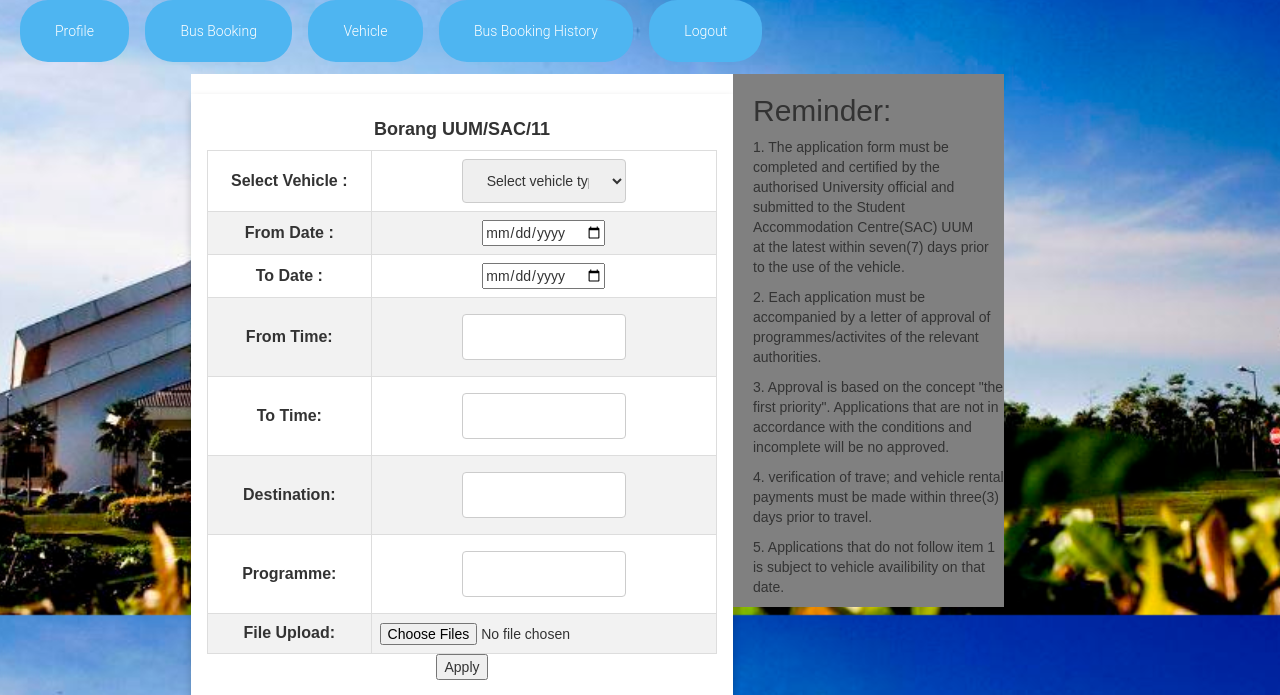
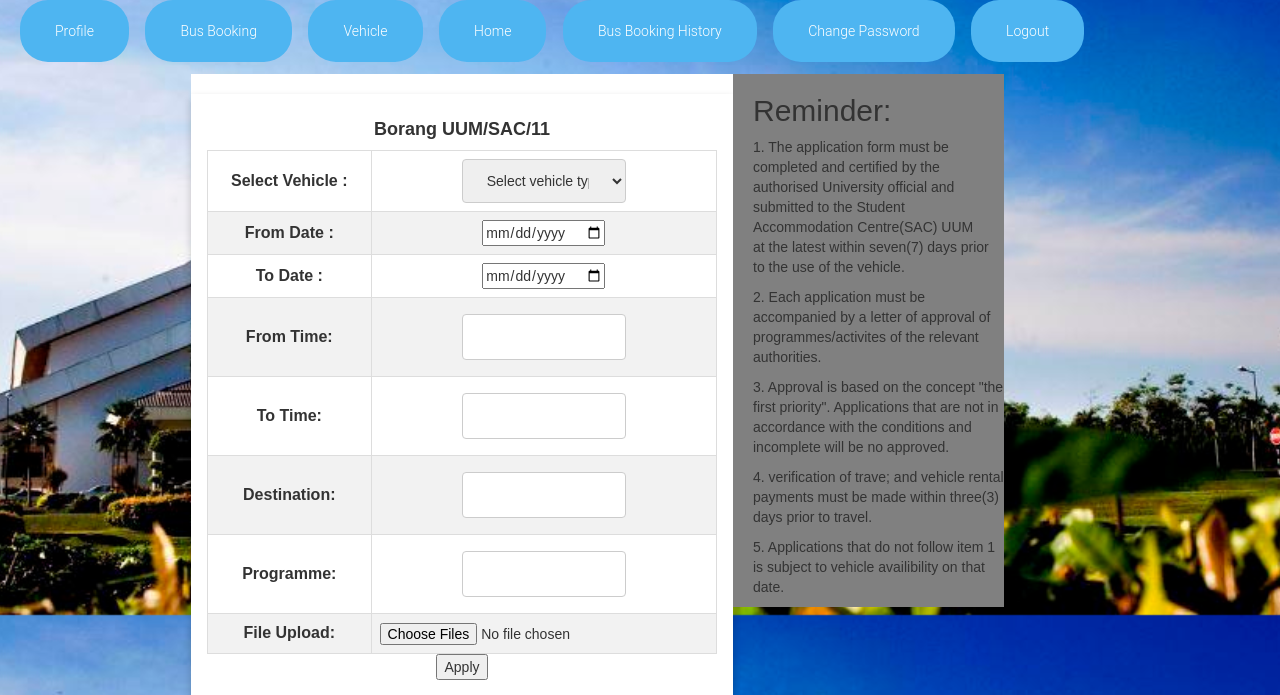
Before and after one commit to siseisya/Final-Year-Project, a PHP site: page /apply-book.php in a window 1280 px wide. Shown: the part 185-880 px from the top of the page. Run offline with PHP 8.4, Linux system fonts and the light colour scheme; the visitor is signed in with stand-in values (Sample User, id 1); data that the repository does not hold is empty.

Commit message:
Update header.php

```diff
--- a/includes/header.php
+++ b/includes/header.php
@@ -91,7 +91,9 @@
   <a href="myprofile.php" class="button3">Profile</a>
   <a href="apply-book.php" class="button3">Bus Booking</a>
   <a href="vehicle.php" class="button3">Vehicle</a>
+  <a href="homepage.php" class="button3">Home</a>
   <a href="bookhistory.php" class="button3">Bus Booking History</a>
+  <a href="changepassword.php" class="button3">Change Password</a>
   <a href="logout.php" class="button3">Logout</a>
 
 
```
